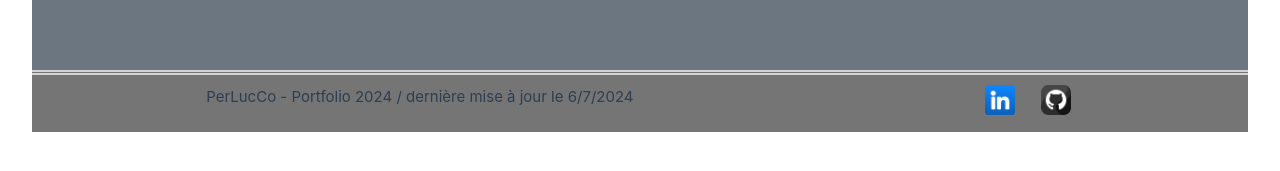
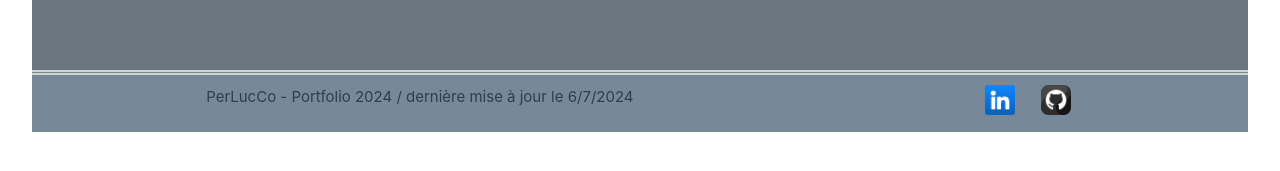
Before and after one commit to MonLucCo/CEF_Portfolio-with-VueJs_Test-version-01, a Vue app in the folder portfolio/: page / in a window 1280 px wide. Shown: the part 359-530 px from the top of the page. Built offline with nearby package versions, Linux system fonts and the light colour scheme.

Commit message:
Etape3_Template du footer vérifié

```diff
--- a/portfolio/src/components/SiteFooter.vue
+++ b/portfolio/src/components/SiteFooter.vue
@@ -19,7 +19,7 @@
 footer {
   display: flex;
   justify-content: space-around;
-  background-color: rgb(117, 117, 117);
+  background-color: lightslategray;
   border-top: thick double lightgray;
 }
 p,
```
